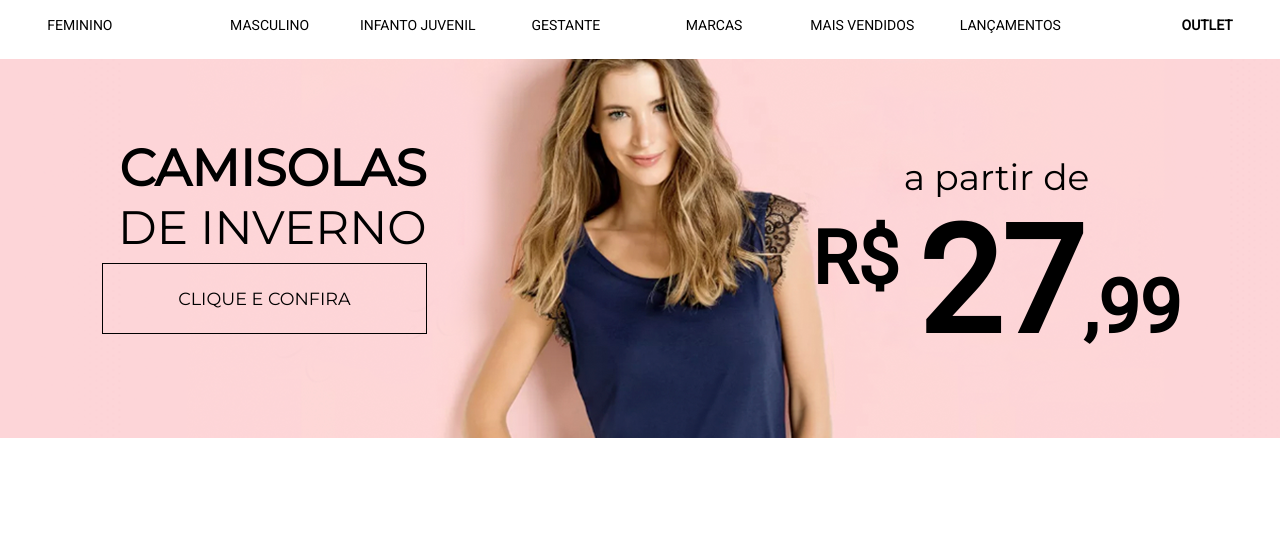
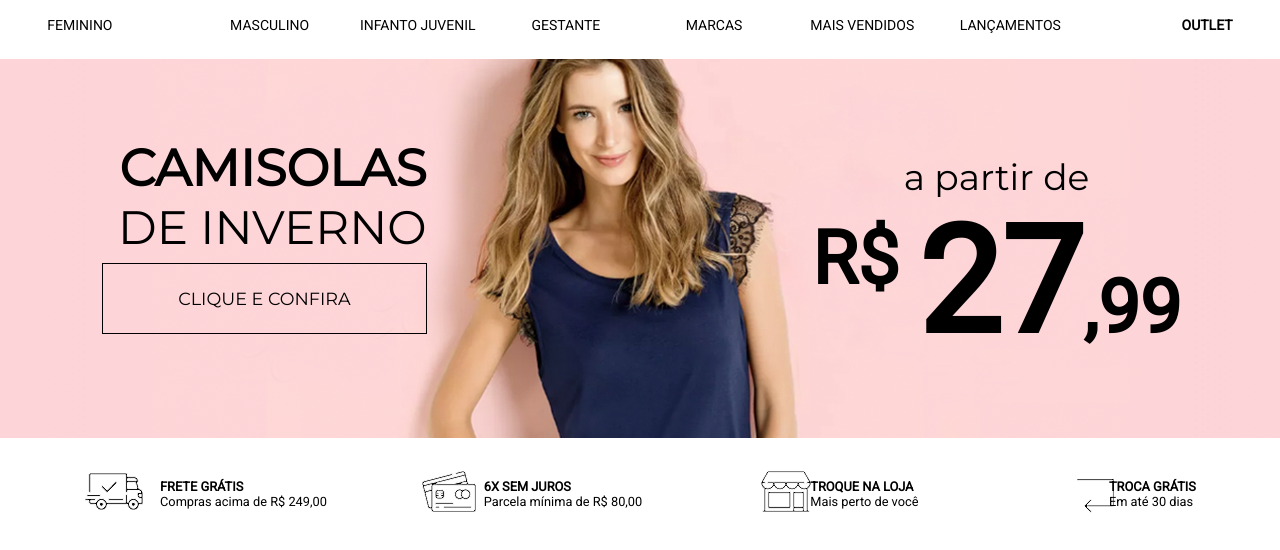
Before and after one commit to Neuyer/TesteEconverse, a plain HTML site: page index.html in a window 1280 px wide. Shown: the part 102-652 px from the top of the page. Drawn offline with Linux system fonts and the light colour scheme.

Commit message:
div com icones pronto

```diff
--- a/index.html
+++ b/index.html
@@ -24,14 +24,14 @@
     </header>
     <nav>
       <ul>
-        <li><a href="#">FEMININO</a></li>
-        <li><a href="#">MASCULINO</a></li>
-        <li><a href="#">INFANTO JUVENIL</a></li>
-        <li><a href="#">GESTANTE</a></li>
-        <li><a href="#">MARCAS</a></li>
-        <li><a href="#">MAIS VENDIDOS</a></li>
-        <li><a href="#">LANÇAMENTOS</a></li>
-        <li><a href="#"><strong>OUTLET</strong></a></li>
+        <li class= 'nav-li'><a href="#">FEMININO</a></li>
+        <li class= 'nav-li'><a href="#">MASCULINO</a></li>
+        <li class= 'nav-li'><a href="#">INFANTO JUVENIL</a></li>
+        <li class= 'nav-li'><a href="#">GESTANTE</a></li>
+        <li class= 'nav-li'><a href="#">MARCAS</a></li>
+        <li class= 'nav-li'><a href="#">MAIS VENDIDOS</a></li>
+        <li class= 'nav-li'><a href="#">LANÇAMENTOS</a></li>
+        <li class= 'nav-li'><a href="#"><strong>OUTLET</strong></a></li>
       </ul>
     </nav>
 
@@ -53,8 +53,18 @@
             </strong>
           </p>
       </div>
+    </section>
+    <div class="div-icons">
 
-    </section>
+    </div>
+    <aside class="icons-aside">
+      <ul class="ul-icons">
+        <li> <strong> FRETE GRÁTIS  </strong> <br> Compras acima de R$ 249,00 </li>
+        <li> <strong> 6X SEM JUROS  </strong> <br> Parcela mínima de R$ 80,00 </li>
+        <li> <strong> TROQUE NA LOJA</strong> <br> Mais perto de você </li>
+        <li> <strong> TROCA GRÁTIS  </strong> <br> Em até 30 dias </li>
+      </ul>
+    </aside>
 
   </body>
 </html>
--- a/stylesheets/base.scss
+++ b/stylesheets/base.scss
@@ -22,6 +22,8 @@ $font-banner-preco-destaque: 147.52/16;
 body{
   font-family: $roboto;
   font-size: 100%;
+  max-width: 1350px;
+  margin: auto;
 }
 header, nav{
   width: 92.6%;
@@ -63,13 +65,7 @@ ul{
     text-align: right;
   }
 }
-li{
-  display: block;
-  font-size: $font-m;
-  float: left;
-  width: 14.28%;
-  text-align: center;
-}
+
 // -------------------------------------------------textos------------------------------------------------
 
 a{
@@ -81,8 +77,18 @@ a[role= "button"]{
   border: 1px solid black;
   height: 65px;
 }
+li{
+  list-style: none;
+}
 // --------------------------------------------classes----------------------------------------------------
 
+.nav-li{
+  display: block;
+  font-size: $font-m;
+  float: left;
+  width: 14.28%;
+  text-align: center;
+}
 .containers-header{
   height: 50px;
 }
@@ -91,6 +97,7 @@ a[role= "button"]{
 }
 .banner-container{
   background-image: url('../images/banner-bg.png');
+  background-position: center;
   display: flex;
   height: 379px;
 }
@@ -140,3 +147,37 @@ a[role= "button"]{
 
         }
 }
+.div-icons{
+  background-image: url('../images/icons-bg.png');
+  background-size: contain;
+  background-repeat: no-repeat;
+  height: 43px;
+  margin-top: 2rem;
+  margin-left: 6.59%;
+  width: 93.41%;
+}
+.icons-aside{
+  height: 43px;
+  margin-top: -2.6rem;
+    .ul-icons{
+      padding-left: 12.5%;
+        li~li{
+          margin-left: 14%;
+        }
+        & :nth-child(3){
+          margin-left: 15%;
+          margin-right: 3%;
+        }
+    }
+    li{
+      font-size: #{(12.8/16)}+rem;
+      padding-top: 0.5rem;
+      text-align: left;
+      width: auto;
+        strong{
+          font-size: #{17.09/16}+rem;
+        }
+
+    }
+
+}
```
Also changed, not shown: images/icons-bg.png (added), stylesheets/main.css, 1 other file.
